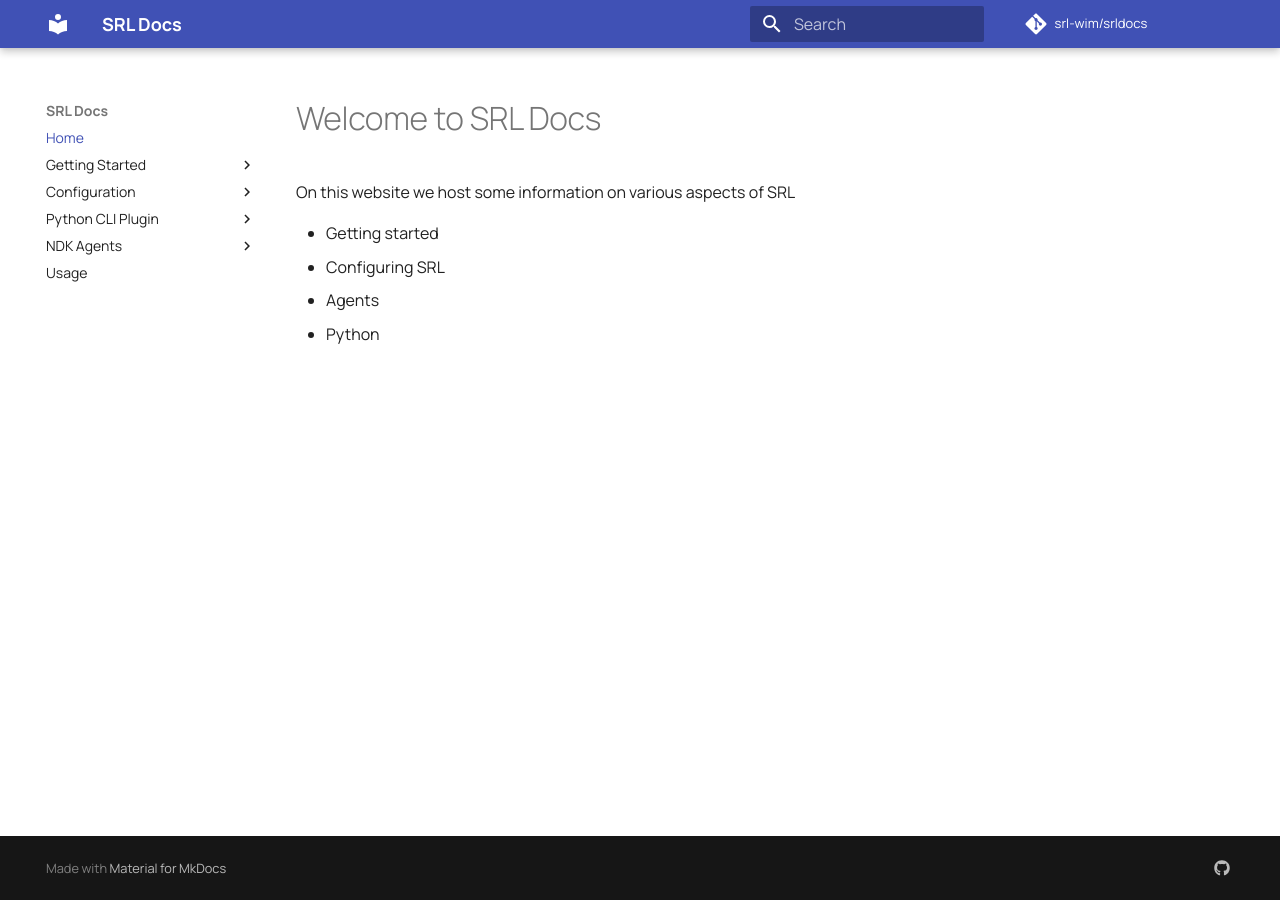
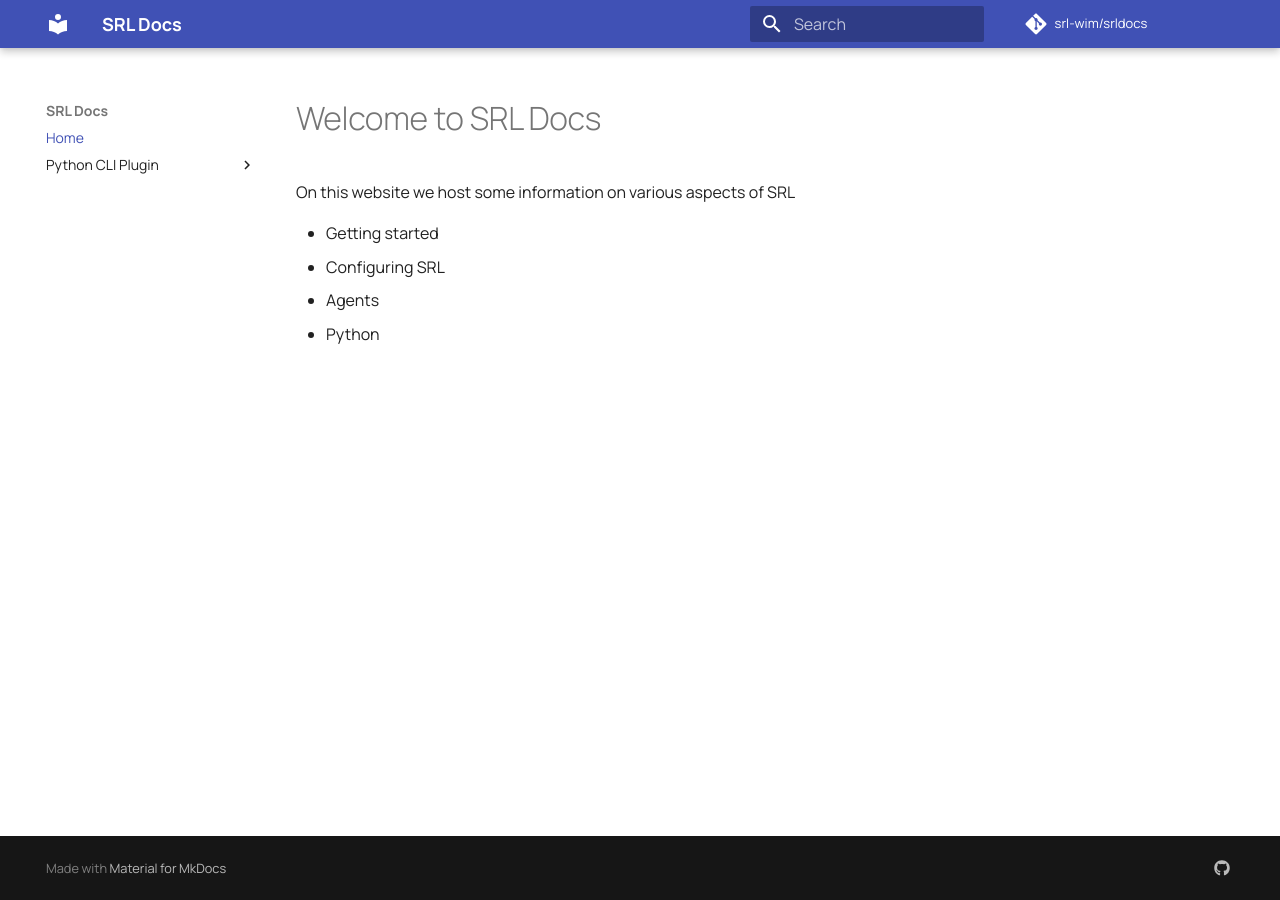
Before and after one commit to srl-wim/srldocs, an MkDocs documentation site: the page built from docs/index.md, in a window 1280 px wide. Built offline with MkDocs 1.6.1 and Material for MkDocs 9.7.7, drawn with Linux system fonts in a browser that asks for light colours; comment, search, counter and statistics services are not loaded; some of the changed lines change nothing that is shown.

Commit message:
update mkdocs

```diff
--- a/mkdocs.yml
+++ b/mkdocs.yml
@@ -1,21 +1,21 @@
 site_name: SRL Docs
 nav:
   - Home: index.md
-  - Getting Started:
-      - Introduction: getting-started/introduction.md
-      - Containerlab: getting-started/containerlab.md
-  - Configuration:
-    - Introduction: configuration/introduction.md
-    - System:
-        - tacacs: configuration/system/tacacs.md
-    - Interfaces:
-        - routed interface: interfaces/routed.md
-        - bridge interface: interfaces/bridged.md
-        - lag: interfaces/lag.md
-        - vlan: interfaces/vlan.md
-    - Network-instnces:
-        - Vrf: network-instances/vrf.md
-        - Irb: network-instances/irb.md
+#  - Getting Started:
+#      - Introduction: getting-started/introduction.md
+#      - Containerlab: getting-started/containerlab.md
+#  - Configuration:
+#    - Introduction: configuration/introduction.md
+#    - System:
+#        - tacacs: configuration/system/tacacs.md
+#    - Interfaces:
+#        - routed interface: interfaces/routed.md
+#        - bridge interface: interfaces/bridged.md
+#        - lag: interfaces/lag.md
+#        - vlan: interfaces/vlan.md
+#    - Network-instnces:
+#        - Vrf: network-instances/vrf.md
+#        - Irb: network-instances/irb.md
   - Python CLI Plugin:
     - Introduction: python/introduction.md
     - CLI Show plugin: python/show.md
@@ -27,14 +27,14 @@ nav:
         - data: python/data.md
         - datachildrenoftype: python/datachildrenoftype.md
         - output: python/output.md
-  - NDK Agents:
-    - Introduction: ndk-agents/introduction.md
-    - Golang: ndk-agents/golang.md
-    - Python: ndk-agents/python.md
-    - Examples:
-        - Test Agent: ndk-agents/examples/testagent.md
-        - Git CLient: ndk-agents/examples/git-client.md
-  - Usage: usage.md
+#  - NDK Agents:
+#    - Introduction: ndk-agents/introduction.md
+#    - Golang: ndk-agents/golang.md
+#    - Python: ndk-agents/python.md
+#    - Examples:
+#        - Test Agent: ndk-agents/examples/testagent.md
+#        - Git CLient: ndk-agents/examples/git-client.md
+#  - Usage: usage.md
 
 site_author: Wim Henderickx
 site_description: >-
```
